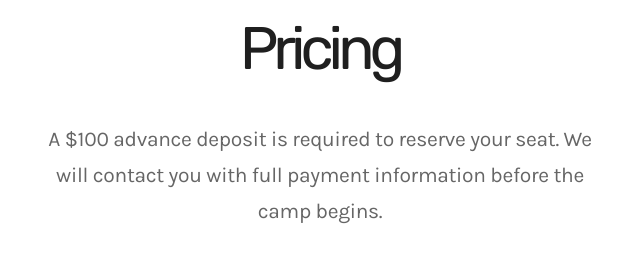
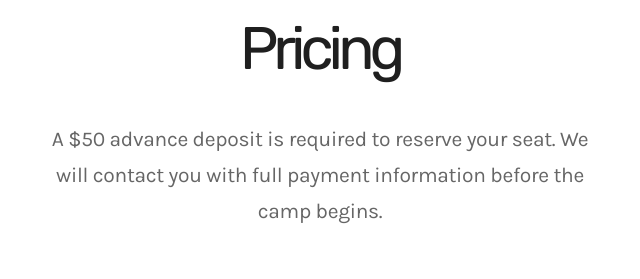
Before and after one commit to melindachang/igem-site-camp, a website built with Vite: page index.html in a window 1280 px wide. Shown: the part 2180-2459 px from the top of the page, 320-960 px from the left. Built offline with nearby package versions, Linux system fonts and the light colour scheme.

Commit message:
Update index.html

```diff
--- a/index.html
+++ b/index.html
@@ -369,7 +369,7 @@
             >
               <div class="section-heading-8">
                 <h2>Pricing</h2>
-                <p>A $100 advance deposit is required to reserve your seat. We will contact you with full payment information before the camp begins.</p>
+                <p>A $50 advance deposit is required to reserve your seat. We will contact you with full payment information before the camp begins.</p>
               </div>
             </div>
           </div>
```
